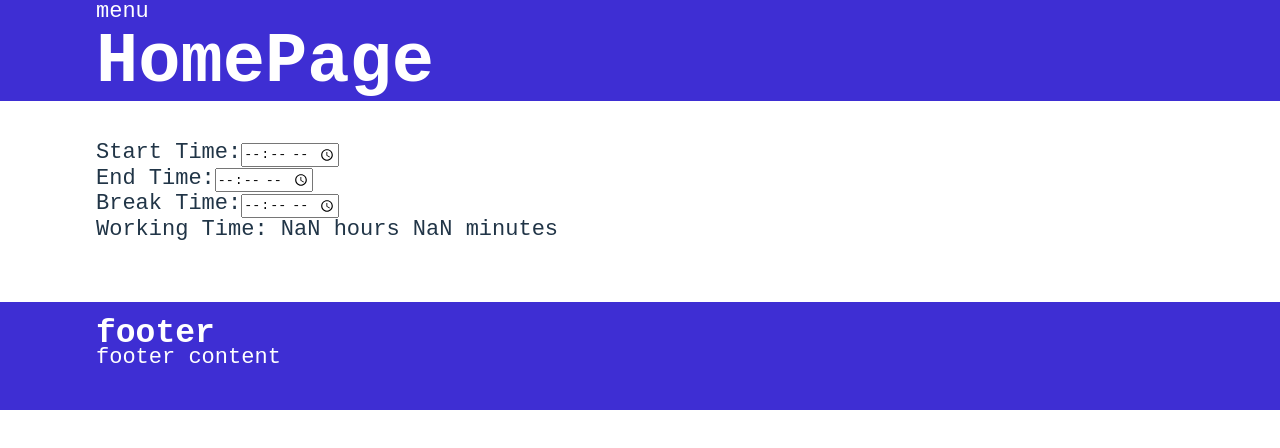
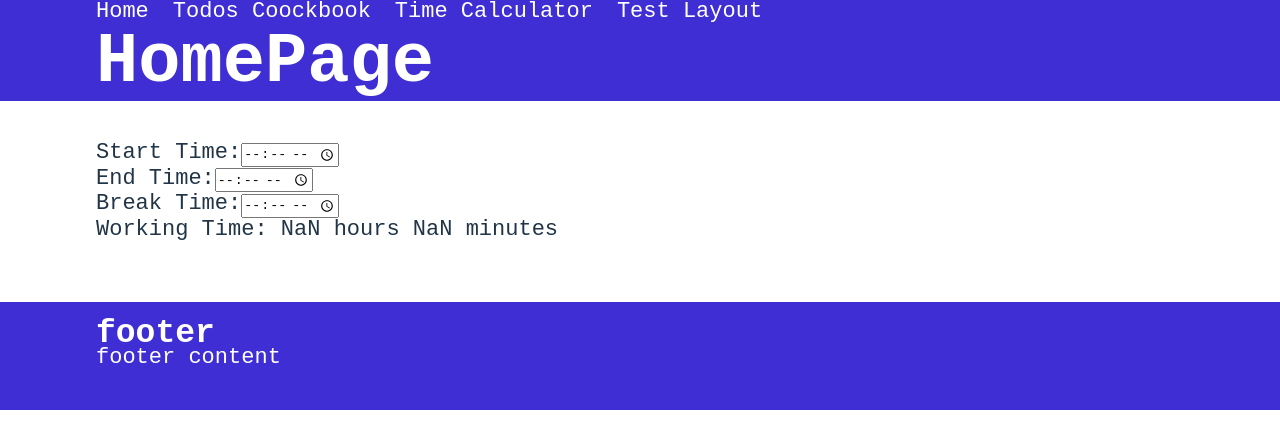
Before and after one commit to BorisRozumniy/vue-first-app, a Vue app: page /time-calculator in a window 1280 px wide. Shown: the top 448 px of the page. Built offline with nearby package versions, Linux system fonts and the light colour scheme.

Commit message:
create the NavBar and use it in the Header

```diff
--- a/src/components/Header.vue
+++ b/src/components/Header.vue
@@ -1,15 +1,18 @@
 <template>
   <header>
     <Container>
-      <div>menu</div>
+      <NavBar/>
       <slot></slot>
     </Container>
   </header>
 </template>
 
 <script>
+import NavBar from './NavBar.vue';
+
 export default {
-  name: 'Header'
+    name: "Header",
+    components: { NavBar }
 }
 </script>
 
--- /dev/null
+++ b/src/components/NavBar.vue
@@ -0,0 +1,34 @@
+<template>
+	<div>
+		<ul>
+			<li><router-link to="/">Home</router-link></li>
+			<li><router-link to="/todos-coockbook">Todos Coockbook</router-link></li>
+			<li><router-link to="/time-calculator">time calculator</router-link></li>
+			<li><router-link to="/layout">Test Layout</router-link></li>
+		</ul>
+	</div>
+</template>
+
+<script>
+export default {}
+</script>
+
+<style scoped>
+ul {
+	list-style: none;
+	display: flex;
+}
+li {
+	margin-right: 24px;
+	text-transform: capitalize;
+}
+a {
+	color: #fff;
+	transition: 5s all;
+}
+a:hover, a:focus {
+	transition: 5s all;
+	border-bottom: 2px solid #fff;
+	outline: none;
+}
+</style>
```
